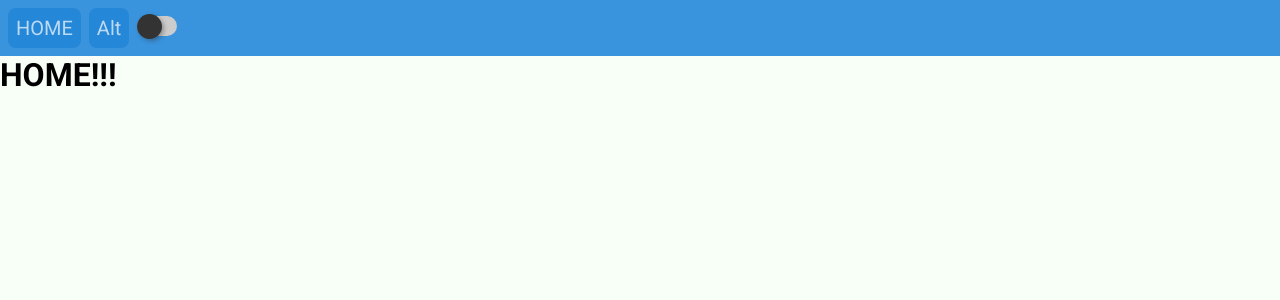
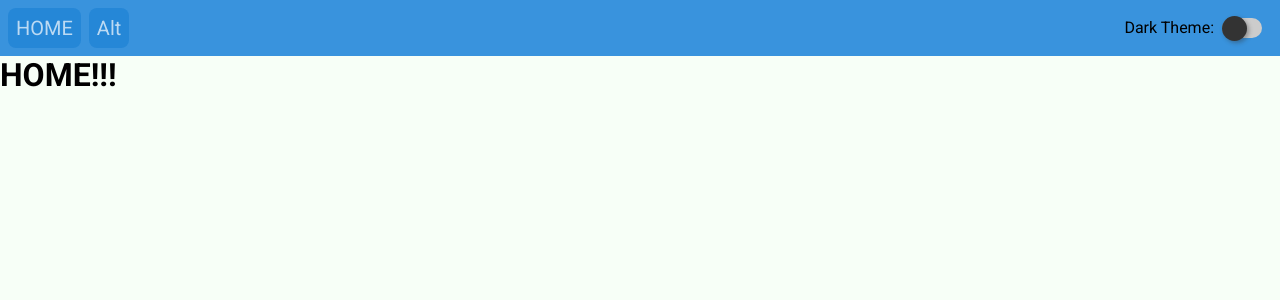
Before and after one commit to NoisyApple/react-review-expo, a React app: page / in a window 1280 px wide. Shown: the top 300 px of the page. Built offline with nearby package versions, Linux system fonts and the light colour scheme.

Commit message:
:sparkles: React redux implemented.

```diff
--- a/package.json
+++ b/package.json
@@ -31,8 +31,10 @@
     "webpack-dev-server": "^3.11.2"
   },
   "dependencies": {
+    "@reduxjs/toolkit": "^1.5.1",
     "react": "^17.0.2",
     "react-dom": "^17.0.2",
+    "react-redux": "^7.2.4",
     "react-router-dom": "^5.2.0"
   },
   "lint-staged": {
--- a/src/Components/App.jsx
+++ b/src/Components/App.jsx
@@ -1,15 +1,18 @@
 import React from "react";
+import { useSelector } from "react-redux";
 import { BrowserRouter as Router, Route, Switch } from "react-router-dom";
 import Home from "./Home/Home";
 import NavBar from "./NavBar/NavBar";
 
 const App = () => {
+  const isDarkThemeEnabled = useSelector((state) => state.darkTheme.isEnabled);
+
   return (
     <Router>
       <NavBar />
       <Switch>
         <Route path="/alt-path">
-          <h1>Hello There!</h1>
+          <h1>Dark Theme: {isDarkThemeEnabled ? "true" : "false"}</h1>
         </Route>
         <Route path="/">
           <Home />
--- a/src/Components/NavBar/NavBar.jsx
+++ b/src/Components/NavBar/NavBar.jsx
@@ -2,10 +2,14 @@ import "./NavBar.scss";
 
 import React from "react";
 import { Link } from "react-router-dom";
+import { useDispatch } from "react-redux";
 
 import Switch from "../Switch/Switch";
+import { toggleDarkTheme } from "../../Store/darkThemeSlice";
 
 const NavBar = () => {
+  const dispatch = useDispatch();
+
   return (
     <nav className="nav-bar">
       <ul className="nav-bar__list">
@@ -19,7 +23,14 @@ const NavBar = () => {
             Alt
           </Link>
         </li>
-        <Switch />
+        <div className="nav-bar__dark-theme-switch-container">
+          <p className="nav-bar__dark-theme-switch-label">Dark Theme: </p>
+          <Switch
+            onChange={() => {
+              dispatch(toggleDarkTheme());
+            }}
+          />
+        </div>
       </ul>
     </nav>
   );
--- a/src/Components/NavBar/NavBar.scss
+++ b/src/Components/NavBar/NavBar.scss
@@ -35,4 +35,15 @@
       background: lighten($color-background, 10);
     }
   }
+
+  &__dark-theme-switch-container {
+    display: flex;
+    align-self: center;
+    margin-left: auto;
+    padding: 0 10px;
+  }
+
+  &__dark-theme-switch-label {
+    margin-right: 8px;
+  }
 }
--- a/src/Components/Switch/Switch.jsx
+++ b/src/Components/Switch/Switch.jsx
@@ -2,10 +2,20 @@ import "./Switch.scss";
 
 import React from "react";
 
-const Switch = () => {
+const Switch = ({ onChange }) => {
+  const handleOnChange = () => {
+    if (onChange) {
+      onChange();
+    }
+  };
+
   return (
     <label className="switch">
-      <input className="switch__checkbox" type="checkbox" />
+      <input
+        onChange={handleOnChange}
+        className="switch__checkbox"
+        type="checkbox"
+      />
       <span className="switch__handle"></span>
     </label>
   );
--- /dev/null
+++ b/src/Store/darkThemeSlice.js
@@ -0,0 +1,17 @@
+import { createSlice } from "@reduxjs/toolkit";
+
+export const darkThemeSlice = createSlice({
+  name: "darkTheme",
+  initialState: {
+    isEnabled: false,
+  },
+  reducers: {
+    toggleDarkTheme: (state) => {
+      state.isEnabled = !state.isEnabled;
+    },
+  },
+});
+
+export const { toggleDarkTheme } = darkThemeSlice.actions;
+
+export default darkThemeSlice.reducer;
--- /dev/null
+++ b/src/Store/store.js
@@ -0,0 +1,8 @@
+import { configureStore } from "@reduxjs/toolkit";
+import darkThemeReducer from "./darkThemeSlice";
+
+export default configureStore({
+  reducer: {
+    darkTheme: darkThemeReducer,
+  },
+});
--- a/src/index.jsx
+++ b/src/index.jsx
@@ -2,7 +2,14 @@ import "./index.scss";
 
 import React from "react";
 import { render } from "react-dom";
+import { Provider } from "react-redux";
 
 import App from "./Components/App";
+import store from "./Store/store";
 
-render(<App />, document.getElementById("root"));
+render(
+  <Provider store={store}>
+    <App />
+  </Provider>,
+  document.getElementById("root")
+);
```
Also changed, not shown: .eslintrc.json, 1 other file (tests, documents, lock files or other folders).
